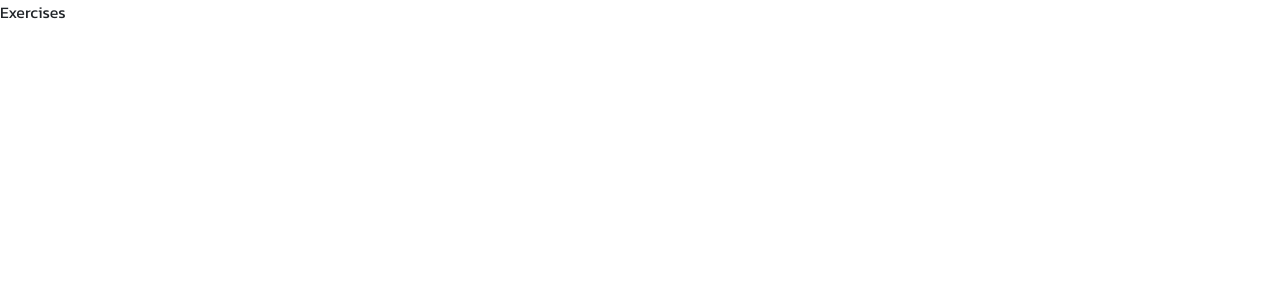
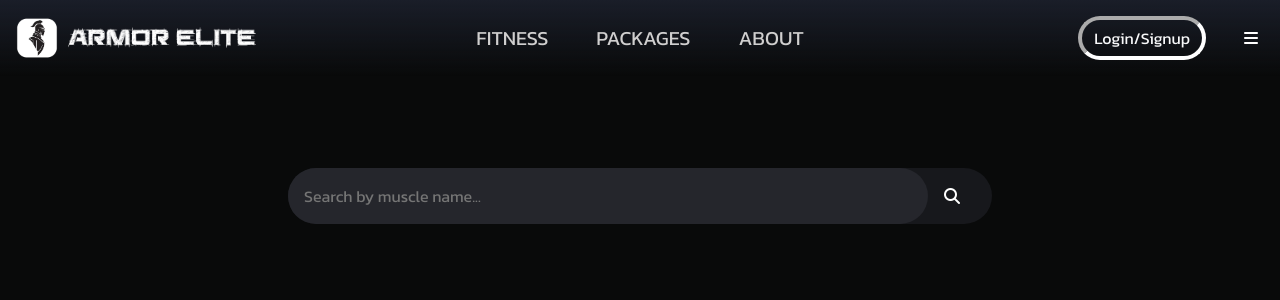
Before and after one commit to HemantDutta/ArmorElite-Gym-App, a React (Create React App) app in the folder client/: page /exercises in a window 1280 px wide. Shown: the top 300 px of the page. Built offline with nearby package versions, Linux system fonts and the light colour scheme; a web font is replaced by a local one.

Commit message:
Create Exercise page, add search bar and validation

```diff
--- a/client/package.json
+++ b/client/package.json
@@ -7,6 +7,7 @@
     "@testing-library/jest-dom": "^5.16.5",
     "@testing-library/react": "^13.4.0",
     "@testing-library/user-event": "^13.5.0",
+    "axios": "^1.4.0",
     "gsap": "^3.11.5",
     "react": "^18.2.0",
     "react-dom": "^18.2.0",
--- a/client/public/assets/css/ArmorEliteStyles.css
+++ b/client/public/assets/css/ArmorEliteStyles.css
@@ -1577,3 +1577,45 @@ nav .navbar-bigMenu-container .bigMenu-innerContainer .bigMenu-optionList-contai
         font-size: 22px;
     }
 }
+/*==========User Dashboard End==========*/
+
+/*==========Exercises==========*/
+
+.exercises{
+    min-height: 100vh;
+    background-color: #090a0a;
+}
+
+.exercises .exercises-container{
+    padding: 3rem;
+}
+
+.exercises .exercises-container .exercises-search-container{
+    background-color: #17181c;
+    width: max-content;
+    margin: 120px auto 0 auto;
+    transition: all 0.4s ease;
+    border-radius: 50px;
+}
+
+.exercises .exercises-container .exercises-search-container .searchBar:focus{
+
+}
+
+.exercises .exercises-container .exercises-search-container .searchBar input{
+    padding: 1rem;
+    width: 50vw;
+    background-color: #25262c;
+    border: none;
+    outline: none;
+    color: white;
+    border-radius: 50px;
+}
+
+.exercises .exercises-container .exercises-search-container .searchBar i{
+    color: white;
+    height: 100%;
+    padding: 0 2rem 0 1rem;
+    cursor: pointer;
+}
+/*==========Exercises End==========*/
--- a/client/src/pages/Exercises.js
+++ b/client/src/pages/Exercises.js
@@ -1,7 +1,96 @@
+import axios from "axios";
+import {useEffect, useState} from "react";
+import {Navbar} from "../components/Navbar";
+
 export const Exercises = () => {
-    return(
+
+    //states
+    const [name, setName] = useState('');
+
+    //Toggle Alert
+    function toggleAlert(x) {
+        let alert = document.getElementById("alertPop");
+
+        if (x === 0) {
+            alert.classList.add("isActive");
+        } else {
+            alert.classList.remove("isActive");
+        }
+    }
+
+    //Get Exercises
+    async function getExercises() {
+
+        let alertHead = document.getElementsByClassName("alert-header-text")[0];
+        let alertContent = document.getElementsByClassName("alert-pop-content")[0];
+
+        if (name !== "") {
+            if(name.match(/^[a-zA-Z {1}]{1,15}$/g))
+            {
+                console.log(name);
+                const options = {
+                    method: 'GET',
+                    url: `https://exercisedb.p.rapidapi.com/exercises/name/${name}`,
+                    headers: {
+                        'X-RapidAPI-Key': '86cef1b198mshf81c79b973c9488p1b2cc2jsn91f06dae0c9e',
+                        'X-RapidAPI-Host': 'exercisedb.p.rapidapi.com'
+                    }
+                };
+
+                try {
+                    const response = await axios.request(options);
+                    console.log(response.data);
+                } catch (error) {
+                    console.error(error);
+                }
+            }
+            else {
+                alertHead.classList.add("error");
+                alertHead.classList.remove("success");
+                alertHead.innerHTML = "Error";
+                alertContent.innerHTML = "Please enter a valid term...";
+                toggleAlert(0);
+                setTimeout(()=>{
+                    toggleAlert(1);
+                },4000)
+            }
+        } else {
+            alertHead.classList.add("error");
+            alertHead.classList.remove("success");
+            alertHead.innerHTML = "Error";
+            alertContent.innerHTML = "Please enter something...";
+            toggleAlert(0);
+            setTimeout(()=>{
+                toggleAlert(1);
+            },4000)
+        }
+    }
+
+    //Handle Key Down
+    const handleKeyDown = (e) => {
+        if (e.key === "Enter") {
+            getExercises().then();
+        }
+    }
+
+
+    return (
         <>
-            Exercises
+            <div className="exercises">
+                <div className="exercises-header">
+                    <Navbar/>
+                </div>
+                <div className="exercises-container">
+                    <div className="exercises-search-container">
+                        <div className="searchBar">
+                            <input type="text" name="exercise" id="exercise" placeholder="Search by muscle name..." onChange={(e) => {
+                                setName(e.target.value)
+                            }} onKeyDown={handleKeyDown}/>
+                            <i className="fa-solid fa-magnifying-glass"/>
+                        </div>
+                    </div>
+                </div>
+            </div>
         </>
     )
 }
```
Also changed, not shown: 1 other file (tests, documents, lock files or other folders).
